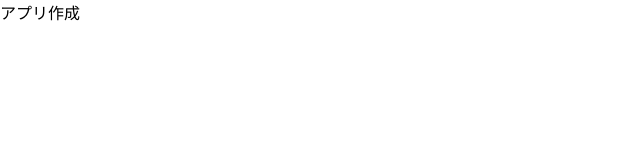
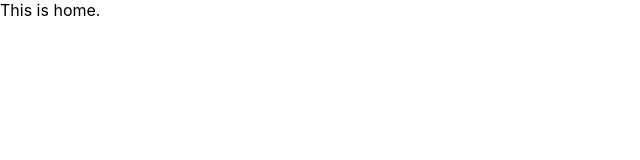
Before and after one commit to Mitsuwo/eigo-typing, a React (Create React App) app: page / in a window 1280 px wide. Shown: the top 160 px of the page, without its empty margins (0-640 px from the left). Built offline with nearby package versions, Linux system fonts and the light colour scheme.

Commit message:
[add]ルーティング

```diff
--- a/src/App.css
+++ /dev/null
@@ -1,3 +0,0 @@
-.App {
-  text-align: center;
-}
--- a/src/App.tsx
+++ /dev/null
@@ -1,6 +0,0 @@
-import React from 'react';
-import './App.css';
-
-export const App: React.FC = () => {
-  return <div>アプリ作成</div>;
-};
--- /dev/null
+++ b/src/containers/HomeContainer.tsx
@@ -0,0 +1,7 @@
+import React from 'react';
+
+const Home: React.FC = () => {
+  return <div>This is home.</div>;
+};
+
+export const HomeComponent = Home;
--- /dev/null
+++ b/src/containers/TypingComponent.tsx
@@ -0,0 +1,7 @@
+import React from 'react';
+
+const Typing: React.FC = () => {
+  return <div>This is Typing.</div>;
+};
+
+export const TypingComponent = Typing;
--- a/src/index.tsx
+++ b/src/index.tsx
@@ -1,12 +1,17 @@
+/* eslint-disable import/no-unresolved */
 import React from 'react';
 import ReactDOM from 'react-dom';
+import { Route, BrowserRouter } from 'react-router-dom';
 import './index.css';
-// eslint-disable-next-line import/no-unresolved
-import { App } from './App';
+import { HomeComponent } from './containers/HomeContainer';
+import { TypingComponent } from './containers/TypingComponent';
 
 ReactDOM.render(
   <React.StrictMode>
-    <App />
+    <BrowserRouter>
+      <Route exact path="/" component={HomeComponent} />
+      <Route exact path="/typing" component={TypingComponent} />
+    </BrowserRouter>
   </React.StrictMode>,
   document.getElementById('root')
 );
```
Also changed, not shown: 1 other file (tests, documents, lock files or other folders).
